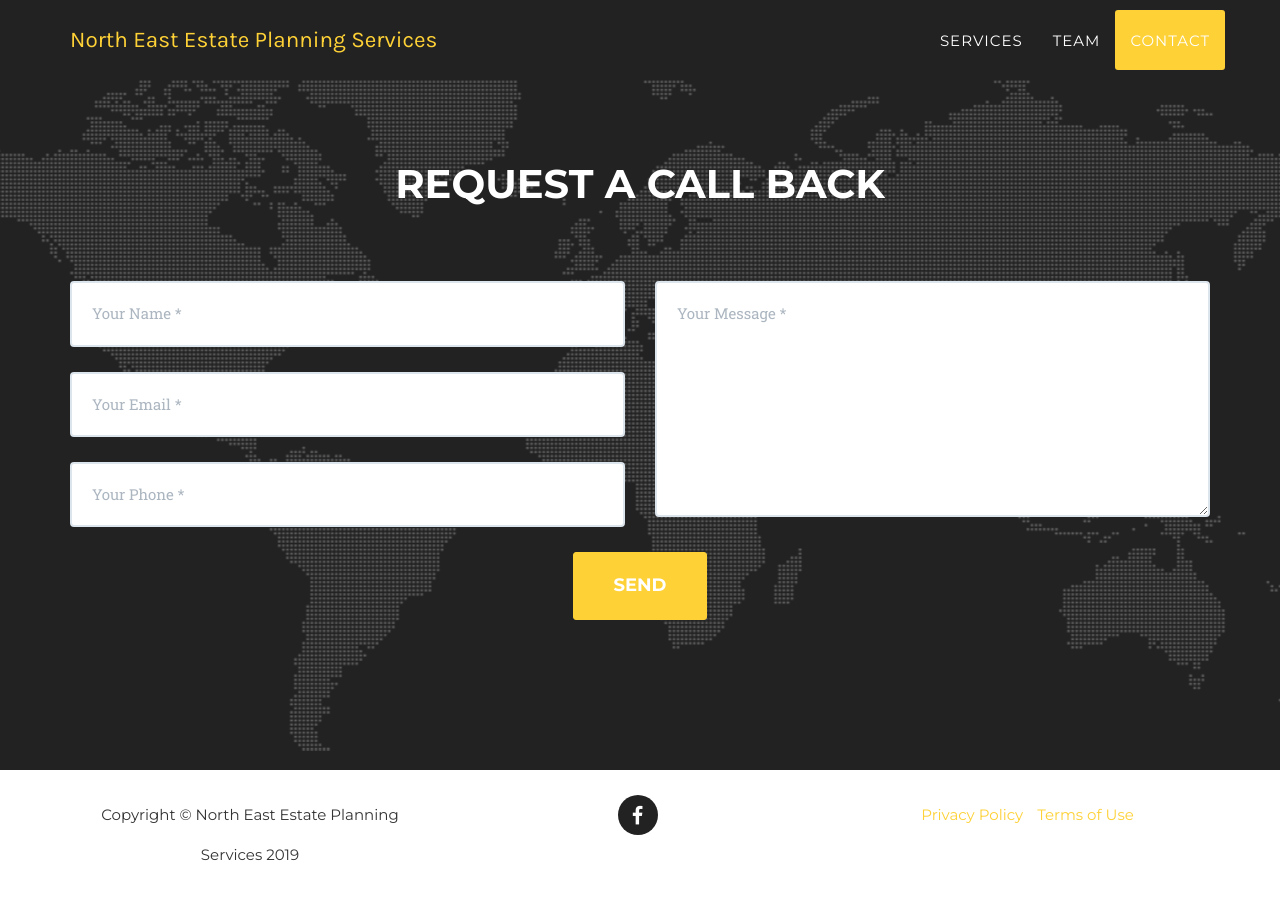
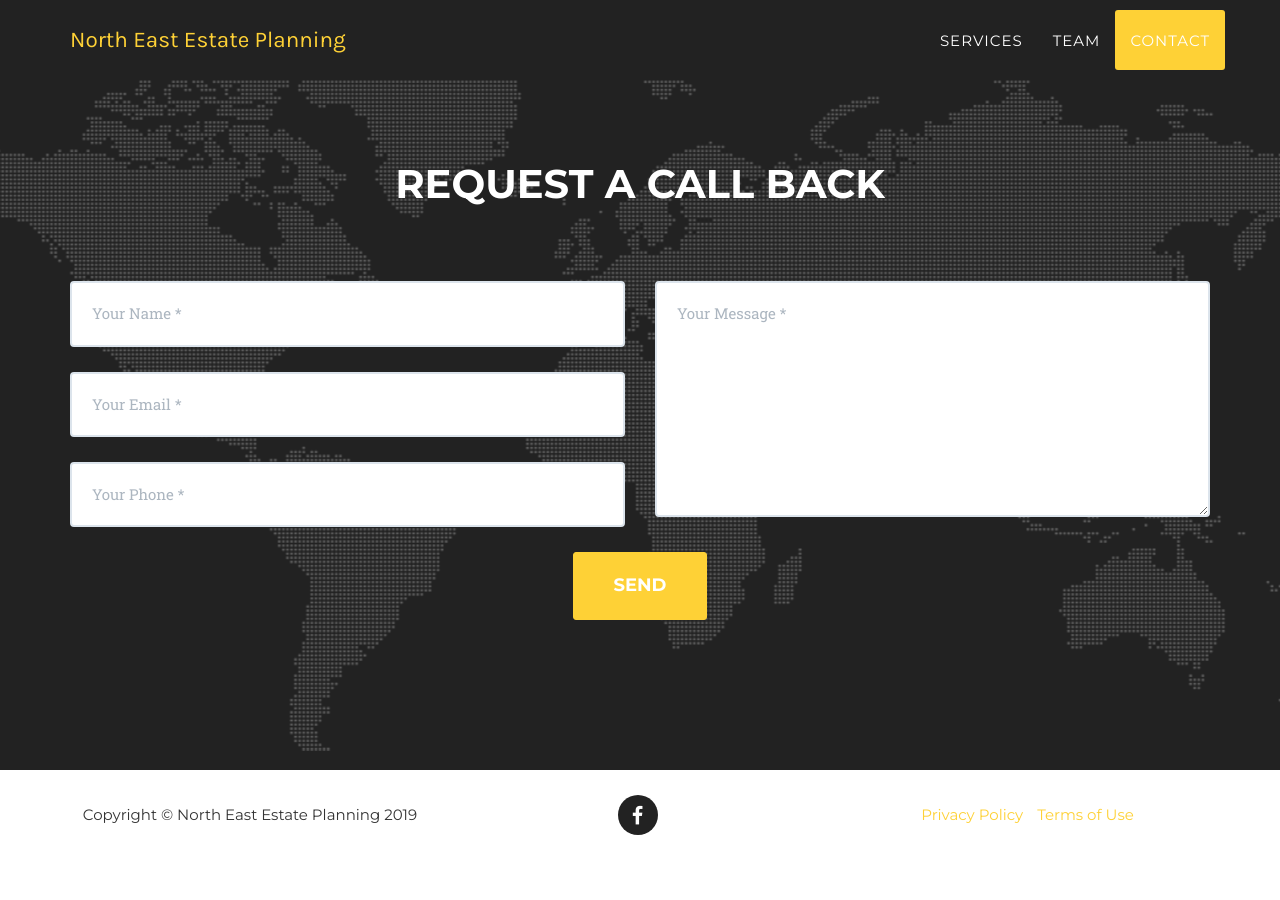
Before and after one commit to northeastestateplanningservices/northeastestateplanningservices.github.io, a Jekyll site: the page built from index.html, in a window 1280 px wide and 900 px high, scrolled down 2647 px. Built offline with Jekyll 4.4.1, drawn with Linux system fonts in a browser that asks for light colours; some web fonts are replaced; after the commit the page ends 3507 px from its top, so only the background shows below that.

Commit message:
Shirten title

```diff
--- a/_config.yml
+++ b/_config.yml
@@ -2,7 +2,7 @@ url: http://northeastestateplanningservices.co.uk/
 baseurl:
 
 # Site settings
-title: North East Estate Planning Services
+title: North East Estate Planning
 email: dan@northeastestateplanningservices.co.uk
 description: "At North East Estate Planning Services we provide all aspects of later life planning to include, Wills, LPOA and affordable funeral plans."
 
```
